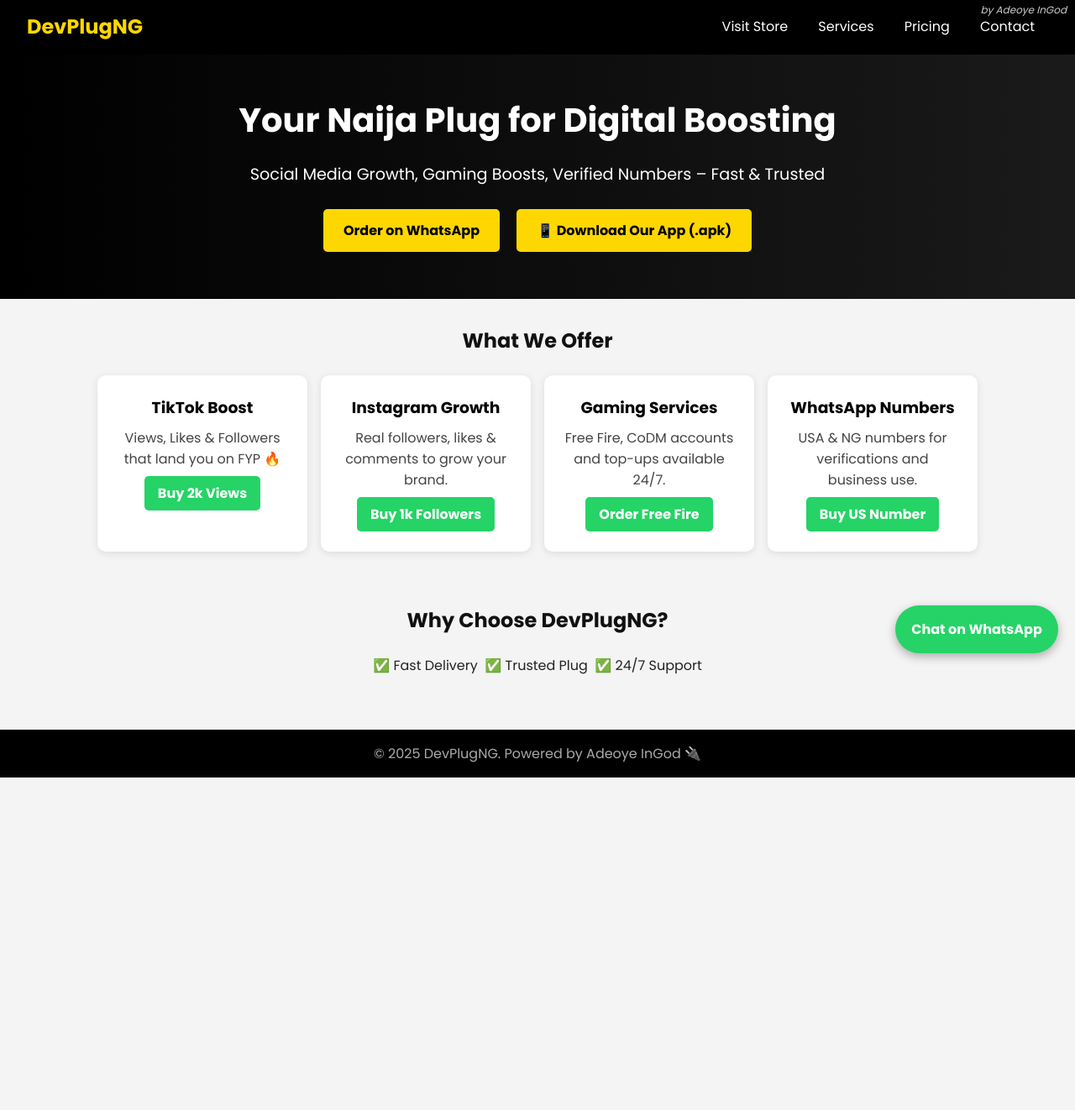
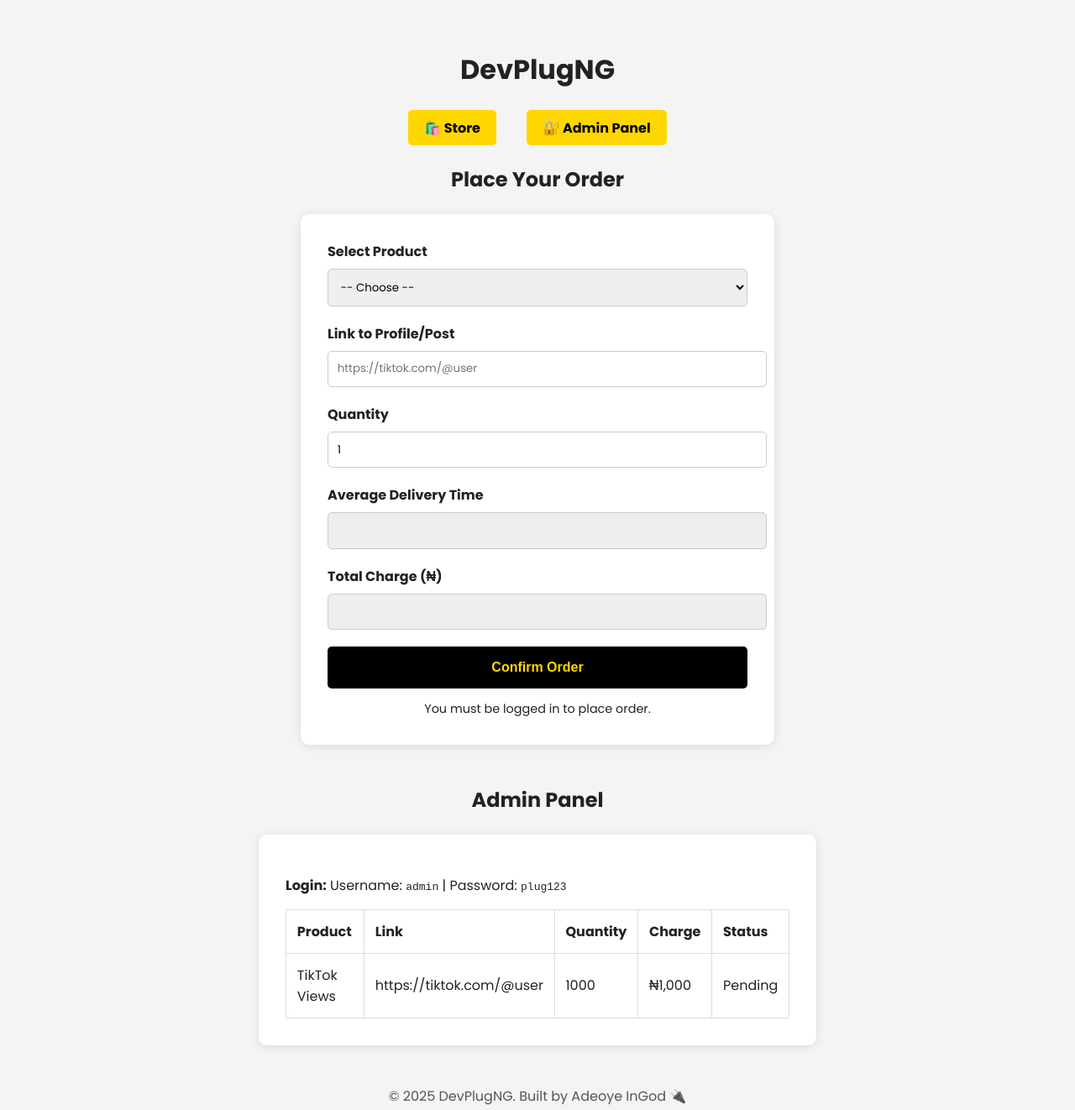
Before and after one commit to Gthubiosp/DevPlugNG, a plain HTML site: page index.html in a window 1280 px wide. Shown: the part 2-1324 px from the top of the page at 84% size. Before the commit the page ends 928 px from the top, so only its background shows below. Drawn offline with Linux system fonts and the light colour scheme.

Commit message:
Update index.html

```diff
--- a/index.html
+++ b/index.html
@@ -1,81 +1,189 @@
-<!DOCTYPE html><html lang="en">
+<!DOCTYPE html>
+<html lang="en">
 <head>
   <meta charset="UTF-8" />
   <meta name="viewport" content="width=device-width, initial-scale=1.0" />
-  <title>DevPlugNG - Your Digital Growth Plug</title>
+  <title>DevPlugNG - Home + Store + Admin</title>
   <link href="https://fonts.googleapis.com/css2?family=Poppins:wght@400;700&display=swap" rel="stylesheet">
   <style>
-    * { margin: 0; padding: 0; box-sizing: border-box; }
-    body { font-family: 'Poppins', sans-serif; background: #f4f4f4; color: #222; }
-    header { background: #000; color: #fff; padding: 1em 2em; display: flex; justify-content: space-between; align-items: center; position: relative; }
-    .logo { font-size: 1.5em; font-weight: 700; color: gold; }
-    nav a { margin: 0 1em; color: #fff; text-decoration: none; font-weight: 500; }
-    .owner-tag { position: absolute; top: 5px; right: 10px; font-size: 0.75em; color: #ccc; font-style: italic; }.hero { background: linear-gradient(to right, #000, #1a1a1a); color: white; padding: 3em 2em; text-align: center; }
-.hero h1 { font-size: 2.5em; margin-bottom: 0.5em; }
-.hero p { font-size: 1.2em; margin-bottom: 1em; }
-.hero a { background: gold; color: black; padding: 0.8em 1.5em; border-radius: 5px; text-decoration: none; font-weight: bold; display: inline-block; margin: 0.5em; }
-
-.services, .pricing, .why { padding: 2em; text-align: center; }
-.services h2, .pricing h2, .why h2 { margin-bottom: 1em; color: #111; }
-
-.cards { display: flex; flex-wrap: wrap; gap: 1em; justify-content: center; }
-.card { background: white; border-radius: 10px; padding: 1.5em; width: 250px; box-shadow: 0 2px 10px rgba(0,0,0,0.1); }
-.card h3 { margin-bottom: 0.5em; color: #000; }
-.card p { color: #444; }
-.card a { display: inline-block; margin-top: 0.5em; padding: 0.5em 1em; background: #25D366; color: white; border-radius: 5px; text-decoration: none; font-weight: bold; }
-
-.whatsapp-btn { position: fixed; bottom: 20px; right: 20px; background: #25D366; color: white; padding: 1em 1.2em; border-radius: 50px; font-weight: bold; text-decoration: none; box-shadow: 0 4px 12px rgba(0,0,0,0.3); }
-
-footer { text-align: center; padding: 1em; background: #000; color: #aaa; margin-top: 2em; }
-
+    body {
+      font-family: 'Poppins', sans-serif;
+      background: #f4f4f4;
+      color: #222;
+      padding: 2em;
+    }
+    h1, h2 {
+      text-align: center;
+      margin-bottom: 1em;
+    }
+    nav {
+      text-align: center;
+      margin-bottom: 2em;
+    }
+    nav a {
+      margin: 0 1em;
+      background: gold;
+      color: black;
+      padding: 0.6em 1.2em;
+      border-radius: 5px;
+      text-decoration: none;
+      font-weight: bold;
+    }
+    form {
+      max-width: 500px;
+      margin: 0 auto;
+      background: white;
+      padding: 2em;
+      border-radius: 10px;
+      box-shadow: 0 2px 12px rgba(0,0,0,0.1);
+      margin-bottom: 3em;
+    }
+    label {
+      display: block;
+      margin-bottom: 0.5em;
+      font-weight: bold;
+    }
+    input, select, textarea {
+      width: 100%;
+      padding: 0.8em;
+      margin-bottom: 1.5em;
+      border: 1px solid #ccc;
+      border-radius: 5px;
+      font-family: inherit;
+    }
+    .readonly {
+      background: #eee;
+    }
+    button {
+      width: 100%;
+      background: black;
+      color: gold;
+      padding: 1em;
+      border: none;
+      border-radius: 5px;
+      font-size: 1em;
+      font-weight: bold;
+      cursor: pointer;
+    }
+    .note {
+      text-align: center;
+      margin-top: 1em;
+      font-size: 0.9em;
+    }
+    .admin-section {
+      max-width: 600px;
+      margin: 0 auto;
+      background: white;
+      padding: 2em;
+      border-radius: 10px;
+      box-shadow: 0 2px 12px rgba(0,0,0,0.1);
+    }
+    .admin-section table {
+      width: 100%;
+      border-collapse: collapse;
+    }
+    .admin-section th, .admin-section td {
+      padding: 0.8em;
+      border: 1px solid #ddd;
+      text-align: left;
+    }
+    footer {
+      text-align: center;
+      margin-top: 3em;
+      color: #555;
+    }
   </style>
 </head>
 <body>
-  <header>
-    <div class="logo">DevPlugNG</div>
-    <div class="owner-tag">by Adeoye InGod</div>
-    <nav>
-      <a href="store.html" class="btn">Visit Store</a>
-      <a href="#services">Services</a>
-      <a href="#pricing">Pricing</a>
-      <a href="#contact">Contact</a>
-    </nav>
-  </header>  <section class="hero">
-    <h1>Your Naija Plug for Digital Boosting</h1>
-    <p>Social Media Growth, Gaming Boosts, Verified Numbers – Fast & Trusted</p>
-    <a href="https://wa.me/2349128013665" target="_blank">Order on WhatsApp</a>
-    <a href="https://gthubiosp.github.io/DevPlugNG/DevPlugNG_App.apk" target="_blank">📱 Download Our App (.apk)</a>
-  </section>  <section class="services" id="services">
-    <h2>What We Offer</h2>
-    <div class="cards">
-      <div class="card">
-        <h3>TikTok Boost</h3>
-        <p>Views, Likes & Followers that land you on FYP 🔥</p>
-        <a href="https://wa.me/2349128013665?text=Hello%20DevPlugNG!%0AI'd%20like%20to%20order:%0A📱%20TikTok%20Views%20–%202k%0A👤%20My%20Username:%20____%0A💵%20Payment:%20₦1,000" target="_blank">Buy 2k Views</a>
-      </div>
-      <div class="card">
-        <h3>Instagram Growth</h3>
-        <p>Real followers, likes & comments to grow your brand.</p>
-        <a href="https://wa.me/2349128013665?text=Hello%20DevPlugNG!%0AI'd%20like%20to%20order:%0A📱%20Instagram%20Followers%20–%201k%0A👤%20My%20Username:%20____%0A💵%20Payment:%20₦2,500" target="_blank">Buy 1k Followers</a>
-      </div>
-      <div class="card">
-        <h3>Gaming Services</h3>
-        <p>Free Fire, CoDM accounts and top-ups available 24/7.</p>
-        <a href="https://wa.me/2349128013665?text=Hello%20DevPlugNG!%0AI'd%20like%20to%20order:%0A🎮%20Free%20Fire%20Account%0A💵%20Budget:%20₦3,000%20or%20more" target="_blank">Order Free Fire</a>
-      </div>
-      <div class="card">
-        <h3>WhatsApp Numbers</h3>
-        <p>USA & NG numbers for verifications and business use.</p>
-        <a href="https://wa.me/2349128013665?text=Hello%20DevPlugNG!%0AI'd%20like%20to%20order:%0A📞%20US%20WhatsApp%20Number%0A💵%20Payment:%20₦1,200" target="_blank">Buy US Number</a>
-      </div>
-    </div>
-  </section>  <section class="why">
-    <h2>Why Choose DevPlugNG?</h2>
-    <p>✅ Fast Delivery&nbsp;&nbsp;✅ Trusted Plug&nbsp;&nbsp;✅ 24/7 Support</p>
-  </section><a href="https://wa.me/2349128013665" class="whatsapp-btn" target="_blank">Chat on WhatsApp</a>
+  <h1>DevPlugNG</h1>
+  <nav>
+    <a href="#store">🛍️ Store</a>
+    <a href="#admin">🔐 Admin Panel</a>
+  </nav>
 
-  <footer id="contact">
-    <p>© 2025 DevPlugNG. Powered by Adeoye InGod 🔌</p>
+  <h2 id="store">Place Your Order</h2>
+  <form id="orderForm">
+    <label for="product">Select Product</label>
+    <select id="product" name="product" required onchange="updateCharge()">
+      <option value="">-- Choose --</option>
+      <option value="TikTok Views">TikTok Views - ₦1,000 / 1000</option>
+      <option value="Instagram Followers">Instagram Followers - ₦3,469 / 1000</option>
+      <option value="WhatsApp Number">WhatsApp US Number - ₦1,200 each</option>
+      <option value="Free Fire Top-Up">Free Fire Top-Up - ₦3,000 each</option>
+    </select>
+
+    <label for="link">Link to Profile/Post</label>
+    <input type="url" id="link" name="link" placeholder="https://tiktok.com/@user" required />
+
+    <label for="quantity">Quantity</label>
+    <input type="number" id="quantity" name="quantity" min="1" value="1" oninput="updateCharge()" required />
+
+    <label for="time">Average Delivery Time</label>
+    <input type="text" id="time" class="readonly" readonly />
+
+    <label for="charge">Total Charge (₦)</label>
+    <input type="text" id="charge" class="readonly" readonly />
+
+    <button type="submit">Confirm Order</button>
+    <div class="note">You must be logged in to place order.</div>
+  </form>
+
+  <h2 id="admin">Admin Panel</h2>
+  <div class="admin-section">
+    <p><strong>Login:</strong> Username: <code>admin</code> | Password: <code>plug123</code></p>
+    <table>
+      <thead>
+        <tr>
+          <th>Product</th>
+          <th>Link</th>
+          <th>Quantity</th>
+          <th>Charge</th>
+          <th>Status</th>
+        </tr>
+      </thead>
+      <tbody>
+        <tr>
+          <td>TikTok Views</td>
+          <td>https://tiktok.com/@user</td>
+          <td>1000</td>
+          <td>₦1,000</td>
+          <td>Pending</td>
+        </tr>
+      </tbody>
+    </table>
+  </div>
+
+  <footer>
+    <p>&copy; 2025 DevPlugNG. Built by Adeoye InGod 🔌</p>
   </footer>
+
+  <script>
+    const pricing = {
+      'TikTok Views': { price: 1000, time: '25 minutes' },
+      'Instagram Followers': { price: 3469, time: '25 minutes' },
+      'WhatsApp Number': { price: 1200, time: '10 minutes' },
+      'Free Fire Top-Up': { price: 3000, time: '15 minutes' }
+    };
+
+    function updateCharge() {
+      const product = document.getElementById('product').value;
+      const qty = parseInt(document.getElementById('quantity').value) || 0;
+      const time = document.getElementById('time');
+      const charge = document.getElementById('charge');
+
+      if (pricing[product]) {
+        const unitPrice = pricing[product].price;
+        const total = (product.includes('Views') || product.includes('Followers'))
+          ? Math.ceil((qty / 1000) * unitPrice)
+          : qty * unitPrice;
+
+        charge.value = `₦${total.toLocaleString()}`;
+        time.value = pricing[product].time;
+      } else {
+        charge.value = '';
+        time.value = '';
+      }
+    }
+  </script>
 </body>
 </html>
```
